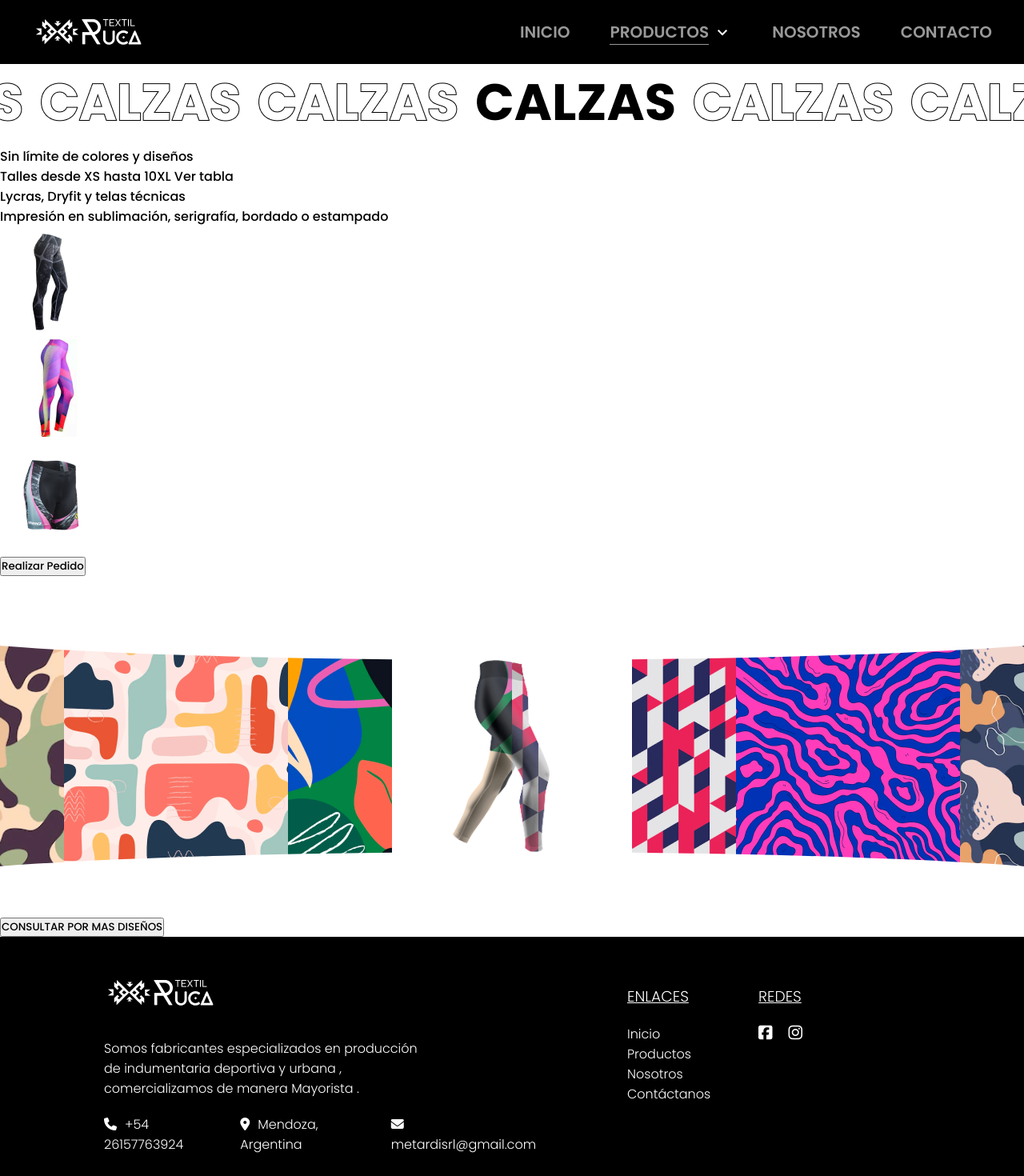
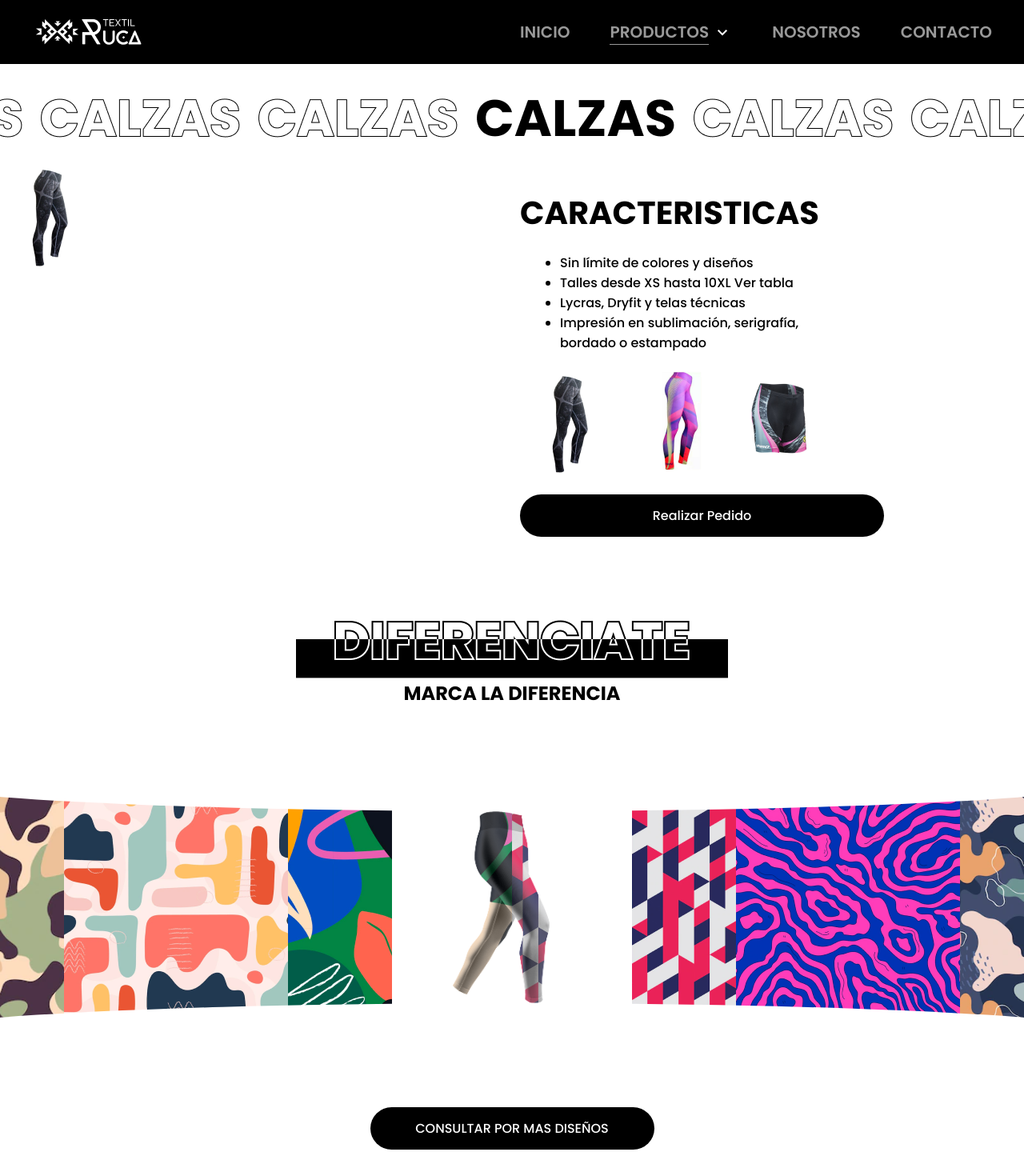
Before and after one commit to manudiiez/ruca-textil, a React (Create React App) app: page /productos/urbano in a window 1280 px wide. Shown: the top 1470 px of the page at 80% size. Built offline with nearby package versions, Linux system fonts and the light colour scheme.

Commit message:
15/12 2  agus

```diff
--- a/src/components/Cards/Cards.jsx
+++ b/src/components/Cards/Cards.jsx
@@ -2,20 +2,22 @@ import React from 'react'
 import Slider2 from '../slider/Slider2'
 import BannerCards from './BannerCards'
 import ContenedorInfo from './ContenedorInfo'
+import diferenciate from "../../assets/calzas/diferenciatebanner.png"
+import "./cards.css"
 
 const Cards = ({imgBanner , productos , base , prints}) => {
 
   return (
     <>
-    <div className='bannerSuperir'>
+    <div className='bannerSuperior'>
         <BannerCards imgBanner={imgBanner} />
     </div>
     <div className="contenedorInfo">
         <ContenedorInfo productos={productos} />
     </div>
     <div className='bannerMedio'>
-        <img src="" alt="" />
-        <h2></h2>
+        <img src={diferenciate} alt="" />
+        <h2>MARCA LA DIFERENCIA</h2>
     </div>
     <div className='carrucelImagenes'>
         <Slider2 base={base} prints={prints}/>
--- a/src/components/Cards/ContenedorInfo.jsx
+++ b/src/components/Cards/ContenedorInfo.jsx
@@ -1,14 +1,17 @@
 import React from 'react'
 import ImgProductos from './ImgProductos'
+import "./contenedorInfo.css"
 
 const ContenedorInfo = ({productos}) => {
-    console.log(productos)
+
   return (
-    <div className="contenedorInfo">
+    <div className="contenedorInformacion">
         <div className='contenedorInfoImagen'>
-
+            <img src={productos[0]} alt="" />
         </div>
         <div className='contenedorInfoInformacion'>
+            <div className='contenedorInfoInformacionControl'>
+            <h2>CARACTERISTICAS</h2>
             <ul>
                 <li>Sin límite de colores y diseños</li>
                 <li>Talles desde XS hasta 10XL Ver tabla</li>
@@ -21,6 +24,7 @@ const ContenedorInfo = ({productos}) => {
             <button className='contenedorInfoBoton'>
                 Realizar Pedido
             </button>
+            </div>
         </div>
     </div>
   )
--- a/src/components/Cards/cards.css
+++ b/src/components/Cards/cards.css
@@ -0,0 +1,48 @@
+.bannerSuperior{
+    margin-top: 20px;
+}
+
+.contenedorInfo{
+    width: 100vw;
+    height: 500px;
+
+}
+.bannerMedio{
+    width: 100vw;
+
+    display: flex;
+    flex-direction: column;
+    justify-content: center;
+    align-items: center;
+    margin-bottom: 50px;
+    margin-top: 50px;
+}
+
+.contenedorBotonInferior button{
+    width: 100%;
+    max-width: 355px;
+    margin: auto;
+    border-radius: 40px;
+    border: none;
+    padding: 14px 0;
+    display: flex;
+    justify-content: center;
+    align-items: center;
+    gap: 10px;
+    background-color: #000;
+    color: #fff;
+    transition: transform .3s ease-in-out;
+    margin-top: 50px;
+    margin-bottom: 60px;
+}
+
+
+
+.contenedorBotonInferior button:hover{
+    transform: scale(1.05);
+}
+
+
+.contenedorBotonInferior button{
+    font-size: 16px;
+}
--- a/src/components/Cards/contenedorInfo.css
+++ b/src/components/Cards/contenedorInfo.css
@@ -0,0 +1,69 @@
+.contenedorInformacion{
+    display: flex;
+    width: 100vw;
+    height: 100%;
+
+}
+.contenedorInformacion h2{
+    font-size: 40px;
+    font-weight: bold;
+    margin-bottom: 20px;
+}
+.contenedorInfoImagen{
+    width: 60%;
+
+}
+
+.contenedorInfoImagenes{
+    display: flex;
+}
+
+.contenedorInfoInformacion{
+    width: 40%;
+    display: flex;
+    justify-content: center;
+    align-items: center;
+    width: 100%;
+    height: 100%;
+
+}
+.contenedorInfoInformacionControl{
+    width: 70%;
+    display: flex;
+    flex-direction: column;
+    justify-content: center;
+    margin-left: 100px;
+
+}
+.contenedorInfoInformacionControl ul{
+    width: 60%;
+    margin-left: 50px;
+    margin-bottom: 20px;
+}
+.contenedorInfoBoton{
+    width: 100%;
+    margin-top: 20px;
+
+    max-width: 455px;
+    border-radius: 40px;
+    border: none;
+    padding: 14px 0;
+    display: flex;
+    justify-content: center;
+    align-items: center;
+    gap: 10px;
+    background-color: #000;
+    color: #fff;
+    transition: transform .3s ease-in-out;
+}
+
+
+
+.contenedorInfoBoton:hover{
+    transform: scale(1.05);
+}
+
+
+.contenedorInfoBoton{
+    font-size: 16px;
+}
```
